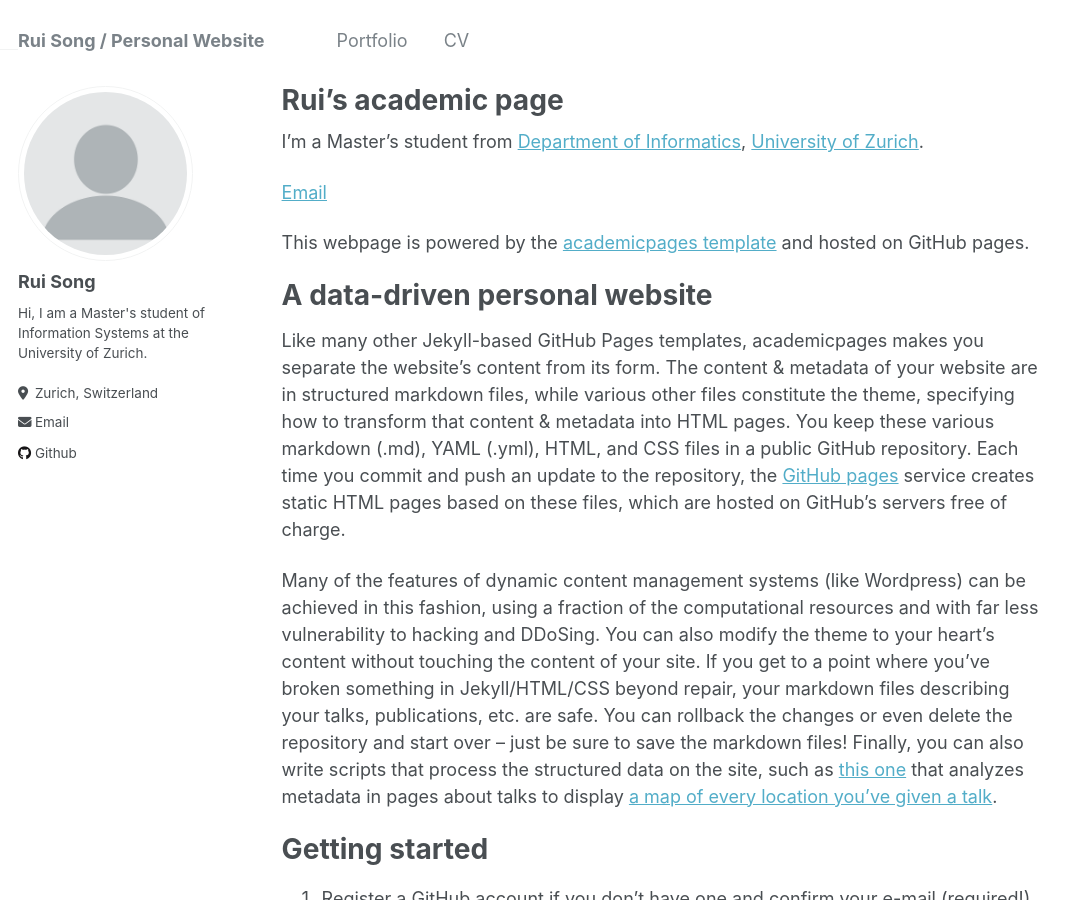
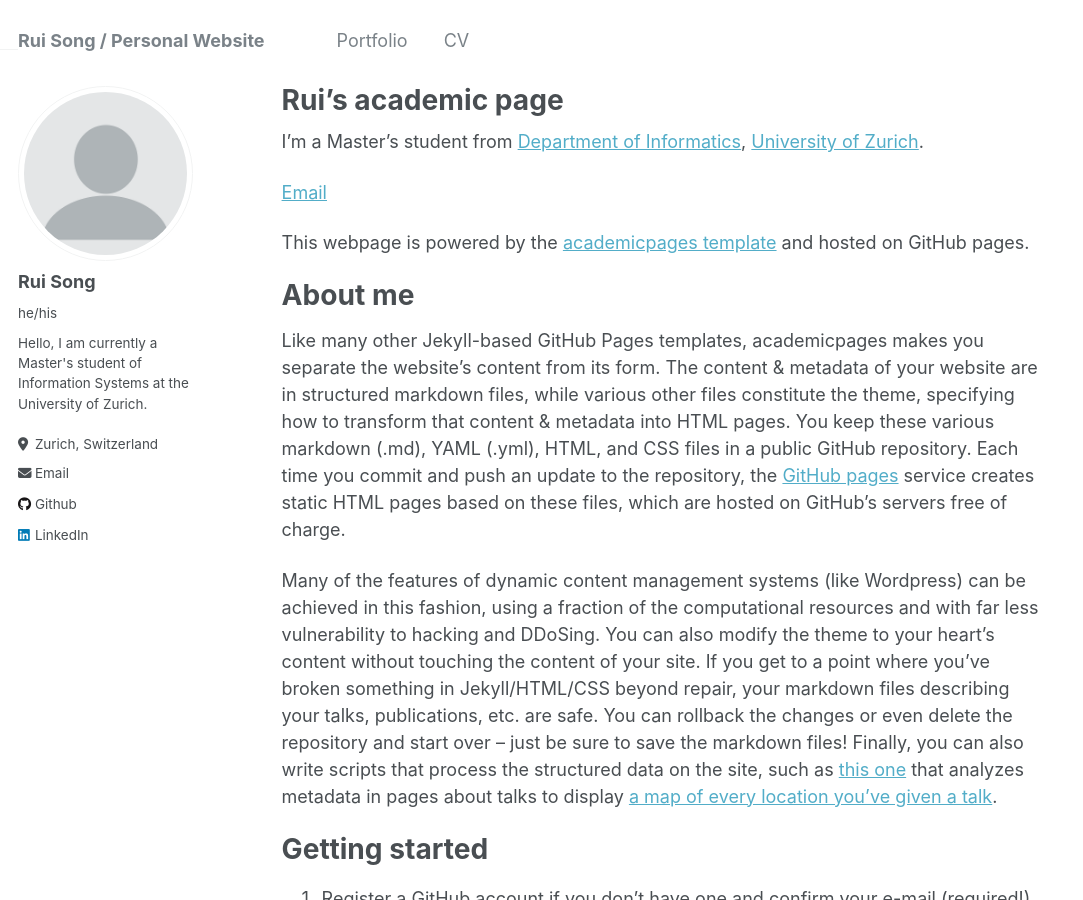
Before and after one commit to ruis0ng/ruis0ng.github.io, a Jekyll site: the page built from _pages/about.md, in a window 1280 px wide and 900 px high. Shown: the whole window, without its empty margins (0-1083 px from the left). Built offline with Jekyll 4.4.1, drawn with Linux system fonts in a browser that asks for light colours.

Commit message:
change of information

```diff
--- a/_config.yml
+++ b/_config.yml
@@ -23,11 +23,11 @@ author:
   # Biographic information
   avatar           : "profile.png"
   name             : "Rui Song"
-  pronouns         : # example: "he/his"
-  bio              : "Hi, I am a Master's student of Information Systems at the University of Zurich."
+  pronouns         : "he/his"
+  bio              : "Hello, I am currently a Master's student of Information Systems at the University of Zurich."
   location         : "Zurich, Switzerland"
   university       : "University of Zurich"
-  uri              : # URL
+  url              : # URL
   email            : "rui.song@uzh.ch"
 
   # Academic websites
@@ -56,7 +56,7 @@ author:
   keybase          : # Username
   instagram        : # Username
   lastfm           : # Username
-  linkedin         : # Username
+  linkedin         : https://www.linkedin.com/in/rui-s-981422172/
   mastodon         : # URL
   medium           : # URL
   pinterest        : # Username
--- a/_pages/about.md
+++ b/_pages/about.md
@@ -13,7 +13,7 @@ I'm a Master's student from [Department of Informatics](https://www.ifi.uzh.ch/e
 
 This webpage is powered by the [academicpages template](https://github.com/academicpages/academicpages.github.io) and hosted on GitHub pages.
 
-A data-driven personal website
+About me
 ======
 Like many other Jekyll-based GitHub Pages templates, academicpages makes you separate the website's content from its form. The content & metadata of your website are in structured markdown files, while various other files constitute the theme, specifying how to transform that content & metadata into HTML pages. You keep these various markdown (.md), YAML (.yml), HTML, and CSS files in a public GitHub repository. Each time you commit and push an update to the repository, the [GitHub pages](https://pages.github.com/) service creates static HTML pages based on these files, which are hosted on GitHub's servers free of charge.
 
```
